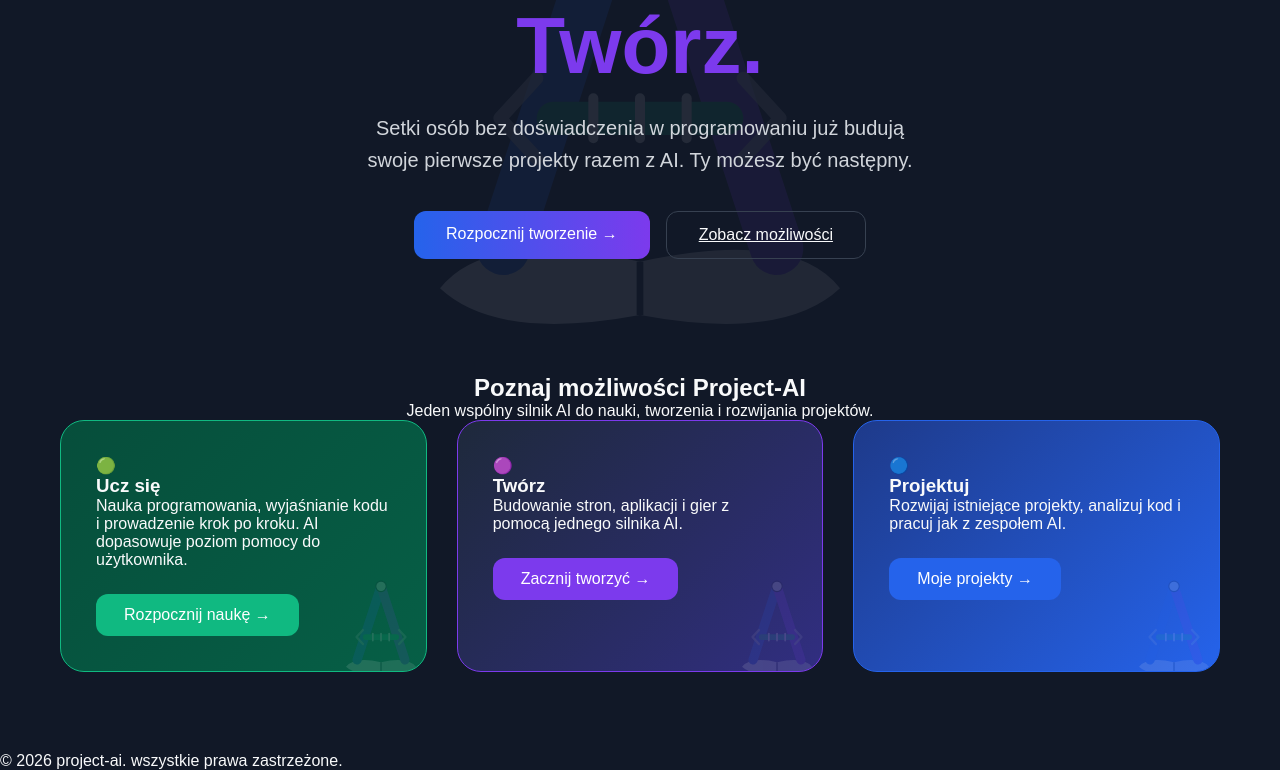
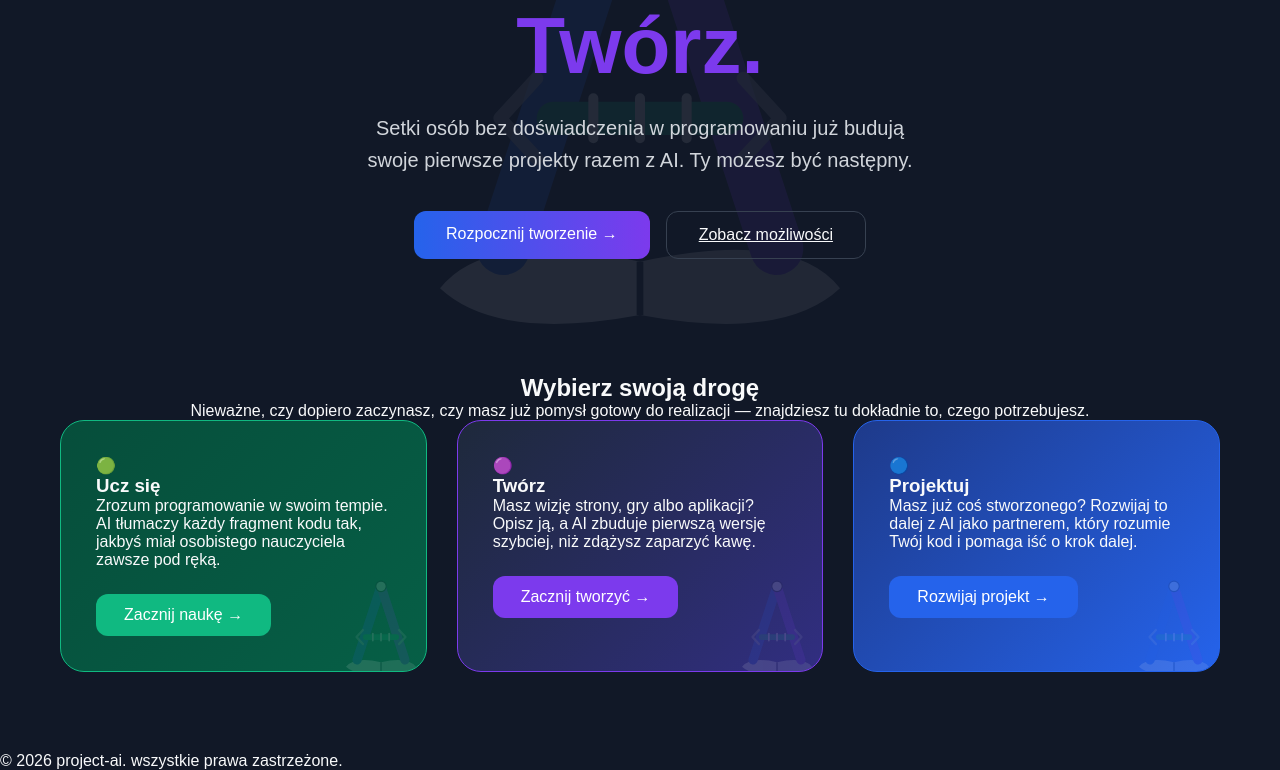
Before and after one commit to PrzemoNH/project-ai, a Next.js app: page / in a window 1280 px wide. Shown: the part 845-1615 px from the top of the page. Built offline with nearby package versions, Linux system fonts and the light colour scheme.

Commit message:
Update features.tsx

```diff
--- a/components/features.tsx
+++ b/components/features.tsx
@@ -4,9 +4,10 @@ import Image from "next/image";
 export default function Features() {
   return (
     <section className="features" id="features">
-      <h2>Poznaj możliwości Project-AI</h2>
+      <h2>Wybierz swoją drogę</h2>
       <p className="features-subtitle">
-        Jeden wspólny silnik AI do nauki, tworzenia i rozwijania projektów.
+        Nieważne, czy dopiero zaczynasz, czy masz już pomysł gotowy do realizacji —
+        znajdziesz tu dokładnie to, czego potrzebujesz.
       </p>
 
       <div className="features-grid">
@@ -23,11 +24,11 @@ export default function Features() {
             <div className="icon">🟢</div>
             <h3>Ucz się</h3>
             <p>
-              Nauka programowania, wyjaśnianie kodu i prowadzenie krok po kroku.
-              AI dopasowuje poziom pomocy do użytkownika.
+              Zrozum programowanie w swoim tempie. AI tłumaczy każdy fragment
+              kodu tak, jakbyś miał osobistego nauczyciela zawsze pod ręką.
             </p>
             <Link href="/dashboard?mode=learn" className="card-link">
-              Rozpocznij naukę →
+              Zacznij naukę →
             </Link>
           </div>
         </article>
@@ -44,7 +45,8 @@ export default function Features() {
             <div className="icon">🟣</div>
             <h3>Twórz</h3>
             <p>
-              Budowanie stron, aplikacji i gier z pomocą jednego silnika AI.
+              Masz wizję strony, gry albo aplikacji? Opisz ją, a AI zbuduje
+              pierwszą wersję szybciej, niż zdążysz zaparzyć kawę.
             </p>
             <Link href="/dashboard?mode=create" className="card-link">
               Zacznij tworzyć →
@@ -64,10 +66,11 @@ export default function Features() {
             <div className="icon">🔵</div>
             <h3>Projektuj</h3>
             <p>
-              Rozwijaj istniejące projekty, analizuj kod i pracuj jak z zespołem AI.
+              Masz już coś stworzonego? Rozwijaj to dalej z AI jako partnerem,
+              który rozumie Twój kod i pomaga iść o krok dalej.
             </p>
             <Link href="/dashboard?mode=design" className="card-link">
-              Moje projekty →
+              Rozwijaj projekt →
             </Link>
           </div>
         </article>
```
